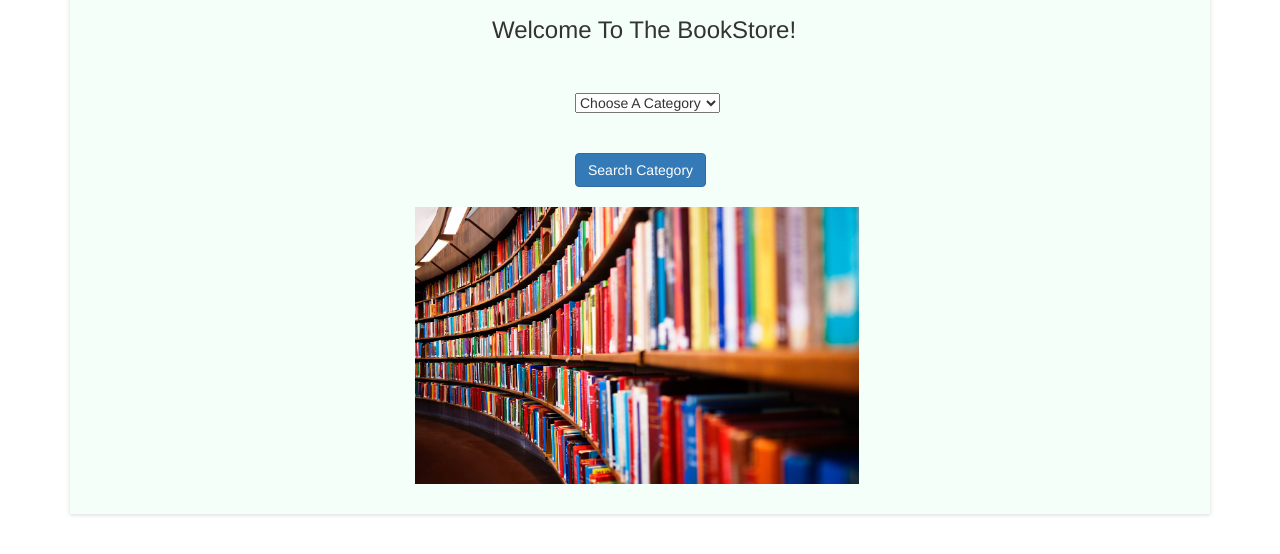
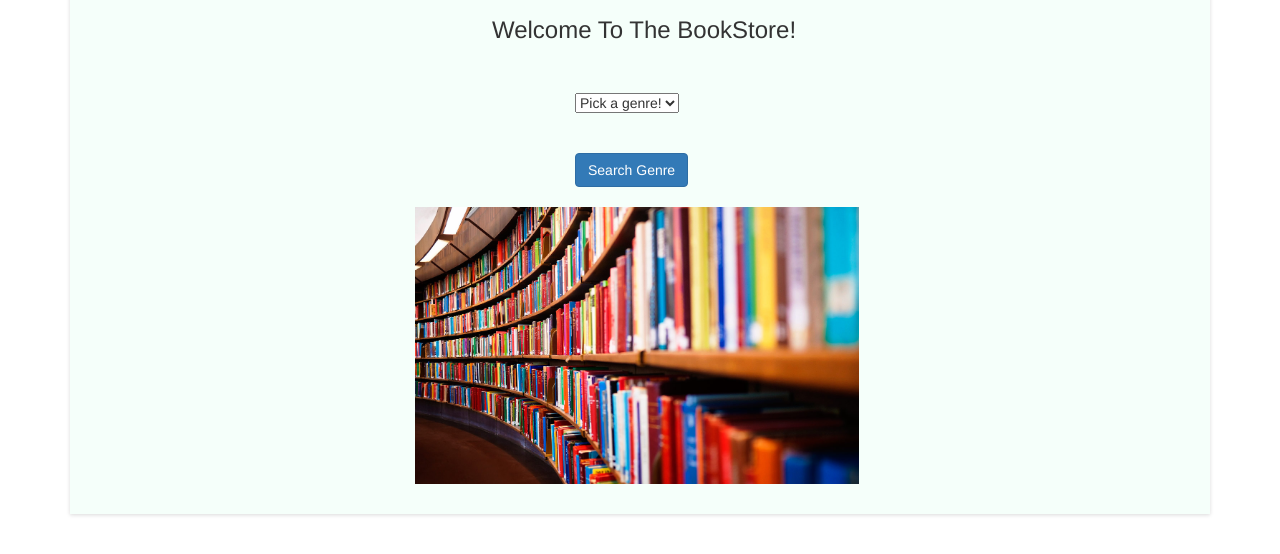
Before and after one commit to IIT-Web-Application-Development/librarium, a website: page views/pages/launch.html in a window 1280 px wide. Shown: the part 80-634 px from the top of the page. Drawn offline with nearby package versions, Linux system fonts and the light colour scheme; files that its build step writes are made by us from their sources; files whose address does not match are found by name.

Commit message:
Update launch.html

```diff
--- a/views/pages/launch.html
+++ b/views/pages/launch.html
@@ -24,16 +24,16 @@
 				</div>
 				<div>
 					<select class="selectOptions">
-						<option value="">Choose A Category</option>
-						<option value="scienceFiction">scienceFiction</option>
+						<option value="">Pick a genre!</option>
+						<option value="biographies">biographies</option>
 						<option value="science">science</option>
 						<option value="novel">novel</option>
-						<option value="Horror">Horror</option>
+						<option value="thrillers">thrillers</option>
 						<option value="Health">Health</option>
 					</select>
 				</div>
 				<div class="searchCategoryButton" class="recentOrdersButton">
-					<button id="searchCategory" class="btn btn-primary" type="button">Search Category</button>
+					<button id="searchCategory" class="btn btn-primary" type="button">Search Genre</button>
 				</div>
 				<div>
 					<img src="images/library.jpg" alt="library image shown here" class="libraryImage">
@@ -142,7 +142,7 @@
 		      </div>
 		      <div class="modal-body">
 		      	<div class="textAlignCentre">
-		      		  <span id="contentValue"><span class="glyphicon glyphicon-warning-sign" aria-hidden="true"></span>  Please Choose a Valid Search Category.</span>
+		      		  <span id="contentValue"><span class="glyphicon glyphicon-warning-sign" aria-hidden="true"></span>  Please Choose a Valid Genre.</span>
 		   		</div>
 		      </div>
 		      <div class="modal-footer">
```
